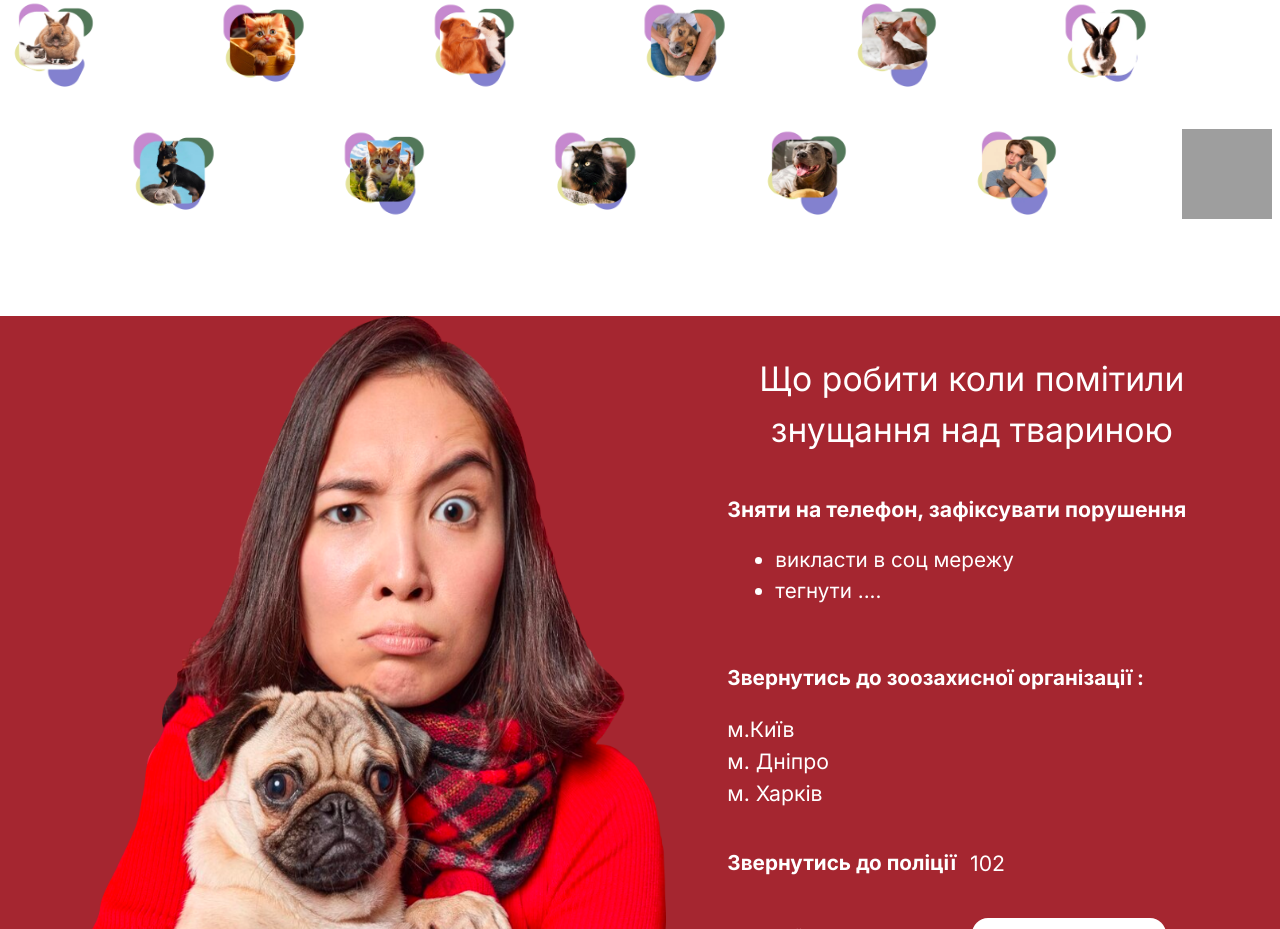
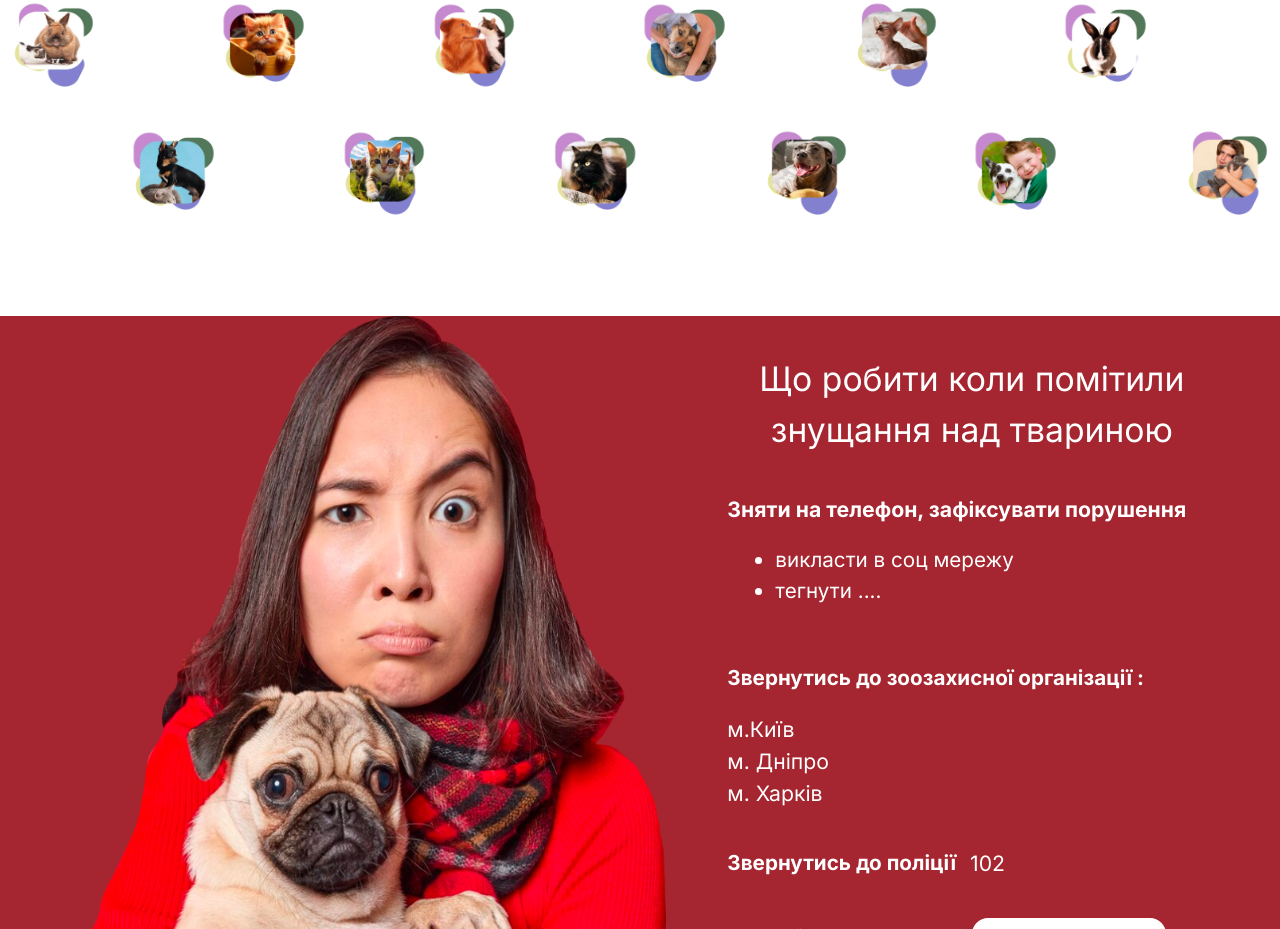
Before and after one commit to baza-trainee/pets_law, a React (Vite) app: page / in a window 1280 px wide. Shown: the part 4680-5609 px from the top of the page. Built offline with nearby package versions, Linux system fonts and the light colour scheme; grey boxes are pictures that could not be loaded.

Commit message:
fix: image in laws partTwo && bg-importantMob

```diff
--- a/src/components/Important.jsx
+++ b/src/components/Important.jsx
@@ -1,6 +1,6 @@
 const Important = () => {
 	return (
-		<section id="partners" className='max-w-[1920px] lg:bg-important min-h-[600px] lg:bg-cover flex flex-col lg:gap-10 gap-5 items-center justify-end lg:px-[240px] px-[5%] pt-[300px] lg:pt-0 bg-importantMob bg-contain bg-no-repeat bg-darkGrey bg-top mx-auto'>
+		<section id="partners" className='max-w-[1920px] lg:bg-important min-h-[600px] lg:bg-cover flex flex-col lg:gap-10 gap-5 items-center justify-end lg:px-[240px] px-[5%] pt-[300px] lg:pt-0 bg-contain bg-no-repeat bg-darkGrey bg-importantMob bg-top mx-auto'>
 			<p className='max-w-[1440px] hidden lg:block mb-28'>
 				Законопроект спрямований на впровадження європейських гуманних
 				цінностей та стандартів по відношенню до тварин та приведення
--- a/src/components/PartTwo.jsx
+++ b/src/components/PartTwo.jsx
@@ -19,8 +19,9 @@
 import img32 from "./../assets/images/laws/partTwo/32.webp";
 import img33 from "./../assets/images/laws/partTwo/33.webp";
 import img34 from "./../assets/images/laws/partTwo/34.webp";
+import img35 from "./../assets/images/laws/partTwo/35.webp";
 import img36 from "./../assets/images/laws/partTwo/36.webp";
-import img37 from "./../assets/images/laws/partTwo/37.svg";
+
 
 import { useState } from "react";
 import LawCardDesktop from "./common/LawCardDesktop";
@@ -222,13 +223,13 @@
         />
         <LawCardDesktop
           className="items-start justify-end"
-          image={img36}
+          image={img35}
           title="Увага!"
           body="Адміністративна відповідальність  за неприбирання власником тварини її екскрементів під час перебування тварини у громадському місці."
         />
         <LawCardDesktop
           className="items-start justify-end"
-          image={img37}
+          image={img36}
           title="Увага!"
           body="Жебракування з тваринами,
 					в т.ч. безпритульними."
```
